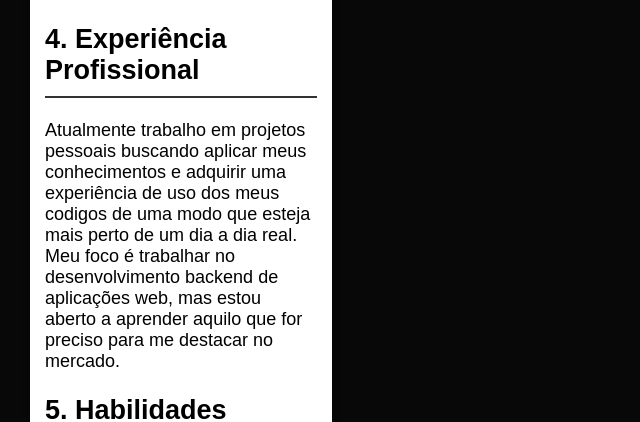
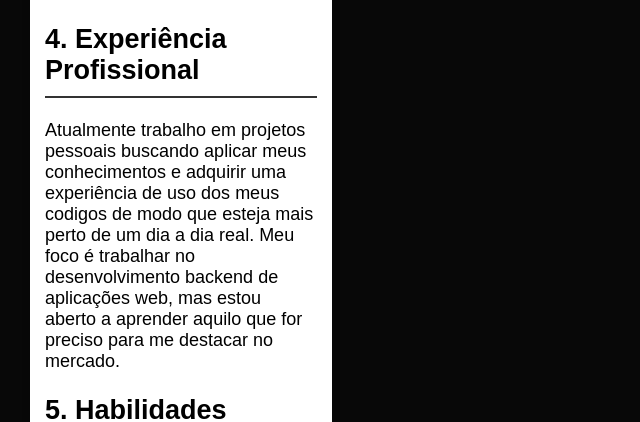
Before and after one commit to lucas-viana/meu-cv, a plain HTML site: page index.html in a window 1280 px wide. Shown: the part 1220-1642 px from the top of the page, without its empty margins (0-640 px from the left). Drawn offline with Linux system fonts and the light colour scheme.

Commit message:
Correção experiência profissional

```diff
--- a/index.html
+++ b/index.html
@@ -85,7 +85,7 @@
         <p>
           Atualmente trabalho em projetos pessoais buscando aplicar meus
           conhecimentos e adquirir uma experiência de uso dos meus codigos de
-          uma modo que esteja mais perto de um dia a dia real. Meu foco é
+          modo que esteja mais perto de um dia a dia real. Meu foco é
           trabalhar no desenvolvimento backend de aplicações web, mas estou
           aberto a aprender aquilo que for preciso para me destacar no mercado.
         </p>
```
